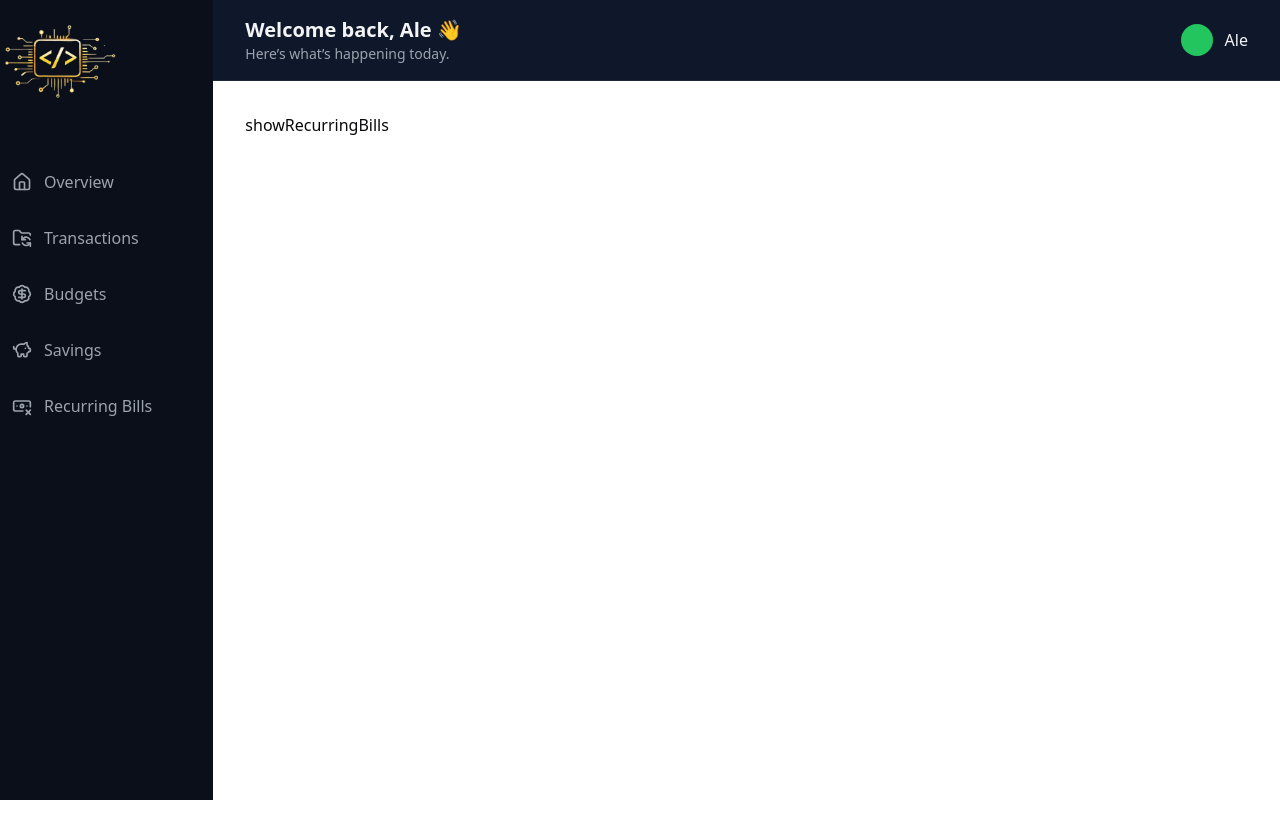
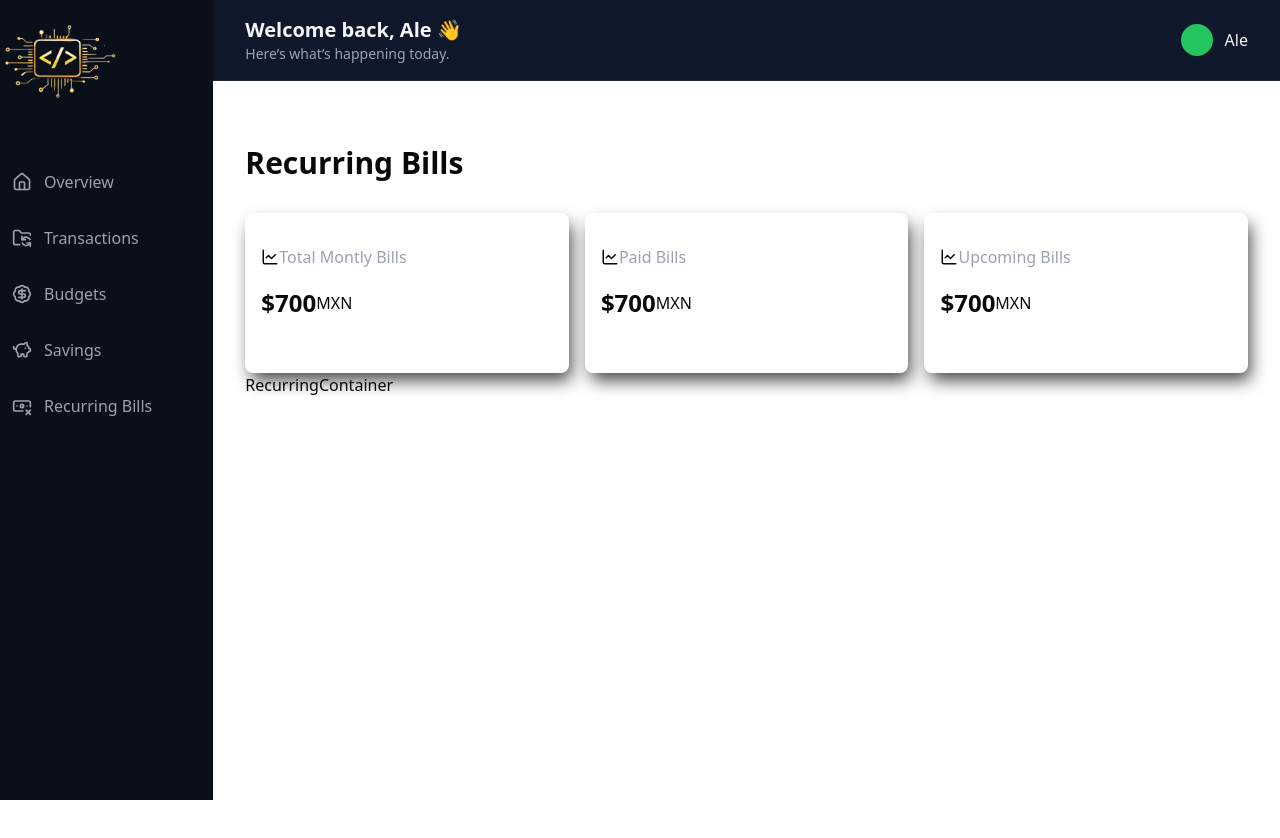
Before and after one commit to Aleji0309/proyectaPersonalFinanceApp, a Next.js app: page /recurringBills in a window 1280 px wide. Shown: the top 838 px of the page. Built offline with nearby package versions, Linux system fonts and the light colour scheme.

Commit message:
Recurring Bills component added

```diff
--- a/src/app/recurringBills/page.js
+++ b/src/app/recurringBills/page.js
@@ -1,5 +1,22 @@
-export default function showRecurringBills (){
-    return(
-        <div className="">showRecurringBills</div>
-    );
- };
+import { CardContainer } from "@/components/layout/CardContainer";
+import RecurringContainer from "@/components/recurringBills/RecurringContainer";
+export default function showRecurringBills() {
+  return (
+    <>
+      <h2 className="text-3xl mb-8 my-8 font-bold">Recurring Bills</h2>
+      <CardContainer
+        textBalance={"Total Montly Bills"}
+        textIncome={"Paid Bills"}
+        textExpenses={"Upcoming Bills"}
+        currentBalance={700}
+        incomeBalance={700}
+        expenseBalance={700}
+      />
+
+        <RecurringContainer
+
+      />
+
+    </>
+  );
+}
--- /dev/null
+++ b/src/components/recurringBills/RecurringContainer.jsx
@@ -0,0 +1,11 @@
+import React from 'react'
+
+const RecurringContainer = () => {
+    return (
+        <>
+            <div>RecurringContainer</div>
+        </>
+    )
+}
+
+export default RecurringContainer
--- a/src/components/transactions/TransactionsTable.jsx
+++ b/src/components/transactions/TransactionTable.jsx
@@ -1,6 +1,6 @@
 import { Hotel, ArrowRightLeft, CircleDollarSign, RefreshCcw, CalendarDays, Clock4 } from "lucide-react";
 
-export const TransactionsTable = ({ company, transaction , amout, statusTransaction, date, timeTransaction}) => {
+export const TransactionsTable = ({ companyTitle,companyData, transactionData , amoutData, statusData, dateData, timeData}) => {
   return (
     <div class="table_component" role="region" tabindex="0">
       <table>
@@ -9,7 +9,7 @@ export const TransactionsTable = ({ company, transaction , amout, statusTransact
             <th>
               <div className="flex items-center gap-2">
                 <Hotel size={18} />
-                Company Name
+                {companyTitle}
               </div>
             </th>
 
@@ -51,12 +51,12 @@ export const TransactionsTable = ({ company, transaction , amout, statusTransact
         </thead>
         <tbody>
           <tr>
-            <td>{company}</td>
-            <td>{transaction}</td>
-            <td>{amout}</td>
-            <td>{statusTransaction}</td>
-            <td>{date}</td>
-            <td>{timeTransaction}</td>
+            <td>{companyData}</td>
+            <td>{transactionData}</td>
+            <td>{amoutData}</td>
+            <td>{statusData}</td>
+            <td>{dateData}</td>
+            <td>{timeData}</td>
           </tr>
         </tbody>
       </table>
--- a/src/components/transactions/TransactionsContainer.jsx
+++ b/src/components/transactions/TransactionsContainer.jsx
@@ -44,9 +44,7 @@ export const TransactionsContainer = () => {
 
           <Select className="w-5">
             <SelectTrigger>
-               <Funnel
-              size={18}
-            />
+              <Funnel size={18} />
               <SelectValue placeholder="Filters" />
             </SelectTrigger>
             <SelectContent>
@@ -61,12 +59,13 @@ export const TransactionsContainer = () => {
 
         <div className="transaction-container-history">
           <TransactionsTable
-            company={"Interconxs"}
-            transaction={1245}
-            amout={3500}
-            statusTransaction={"pending"}
-            date={"2023-08-23"}
-            timeTransaction={1000}
+            companyTitle={"Company Name"}
+            companyData={"Interconxs"}
+            transactionData={1245}
+            amoutData={3500}
+            statusData={"pending"}
+            dateData={"2023-08-23"}
+            timeData={1000}
           ></TransactionsTable>
         </div>
       </div>
```
